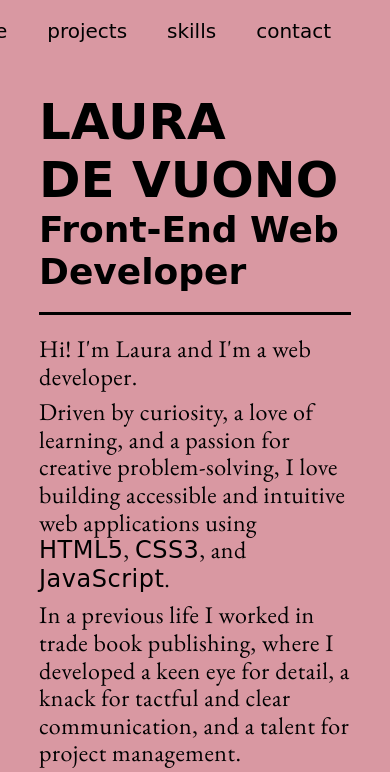
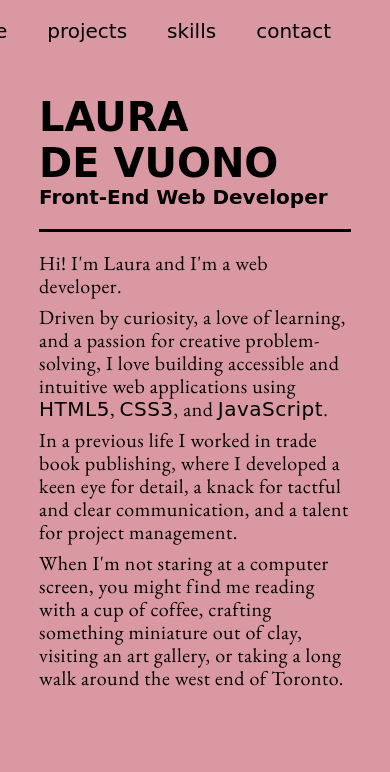
Before and after one commit to ldevuono/portfolio, a plain HTML site: page index.html in a window 390 px wide. Shown: the top 772 px of the page. Drawn offline with nearby package versions, Linux system fonts and the light colour scheme; a web font is replaced by a local one.

Commit message:
changed font size, added intro image :)

```diff
--- a/index.html
+++ b/index.html
@@ -32,8 +32,14 @@
         <!-- BIO SECTION -->
         <section class="home">
             <div class="wrapper introFlex">
-                <h1>Laura <span>De Vuono</span></h1>
-                <h2>Front-End Web Developer</h2>
+                <div class="introText">
+                    <h1>Laura <span>De Vuono</span></h1>
+                    <h2>Front-End Web Developer</h2>
+                </div>
+                <div class="introImg">
+                    <img src="./assets/wolf.png" alt="wolf">
+                </div>
+
             </div>
             <div class="wrapper bio">
                 <p>Hi! I'm Laura and I'm a web developer.</p>
--- a/styles/sass/partials/_home.scss
+++ b/styles/sass/partials/_home.scss
@@ -1,4 +1,4 @@
-.introFlex {
+.introText {
     display: flex;
     flex-direction: column;
     align-items: flex-start;
@@ -10,10 +10,24 @@
     h1 {
         margin-top: 10%;
     }
-
 }
 
-.home p {
+.introFlex {
+    display: flex;
+
+    .introImg {
+        width: 25%;
+        align-self: center;
+    }
+
+    .introText {
+        width: 75%;
+    }
+}
+
+.home {
+
+    p {
         margin-bottom: 8px;
 
         span {
@@ -26,3 +40,4 @@
             }
         }
     }
+}
--- a/styles/sass/partials/_mediaQueries.scss
+++ b/styles/sass/partials/_mediaQueries.scss
@@ -1,11 +1,24 @@
+@media (max-width:950px) {
+    .introText {
+        span {
+            display: block;
+        }
+    }
+
+}
+
+@media (max-width:900px) {
+    .skills ul {
+        li {
+            width: calc((100%/3) - 40px);
+        }
+    }
+}
+
 @media (max-width:700px) {
-    .introFlex {
+    .introText {
         h1 {
             font-size: 2.5rem;
-
-            span {
-                display: block;
-            }
         }
     }
 
@@ -19,15 +32,29 @@
 
 }
 
-@media (max-width:900px) {
-    .skills ul {
-        li {
-            width: calc((100%/3) - 40px);
+@media (max-width:560px) {
+
+    .introFlex {
+        .introImg {
+            display: none;
+        }
+
+        .introText {
+            width: 100%;
         }
     }
-}
 
-@media (max-width:560px) {
+    .introText {
+        h1 {
+            font-size: 2rem;
+        }
+    }
+
+    h2 {
+        font-size: 1rem;
+    }
+
+
     .skills ul {
         li {
             width: calc((100%/2) - 40px);
--- a/styles/sass/partials/_typography.scss
+++ b/styles/sass/partials/_typography.scss
@@ -25,7 +25,6 @@ h2 {
 
 p {
     letter-spacing: .5px;
-    font-size: 1.2rem;
 }
 
 // NAV
```
Also changed, not shown: assets/wolf.png (added), styles/styles.css. Lines whose indentation alone changed are shown as unchanged.
